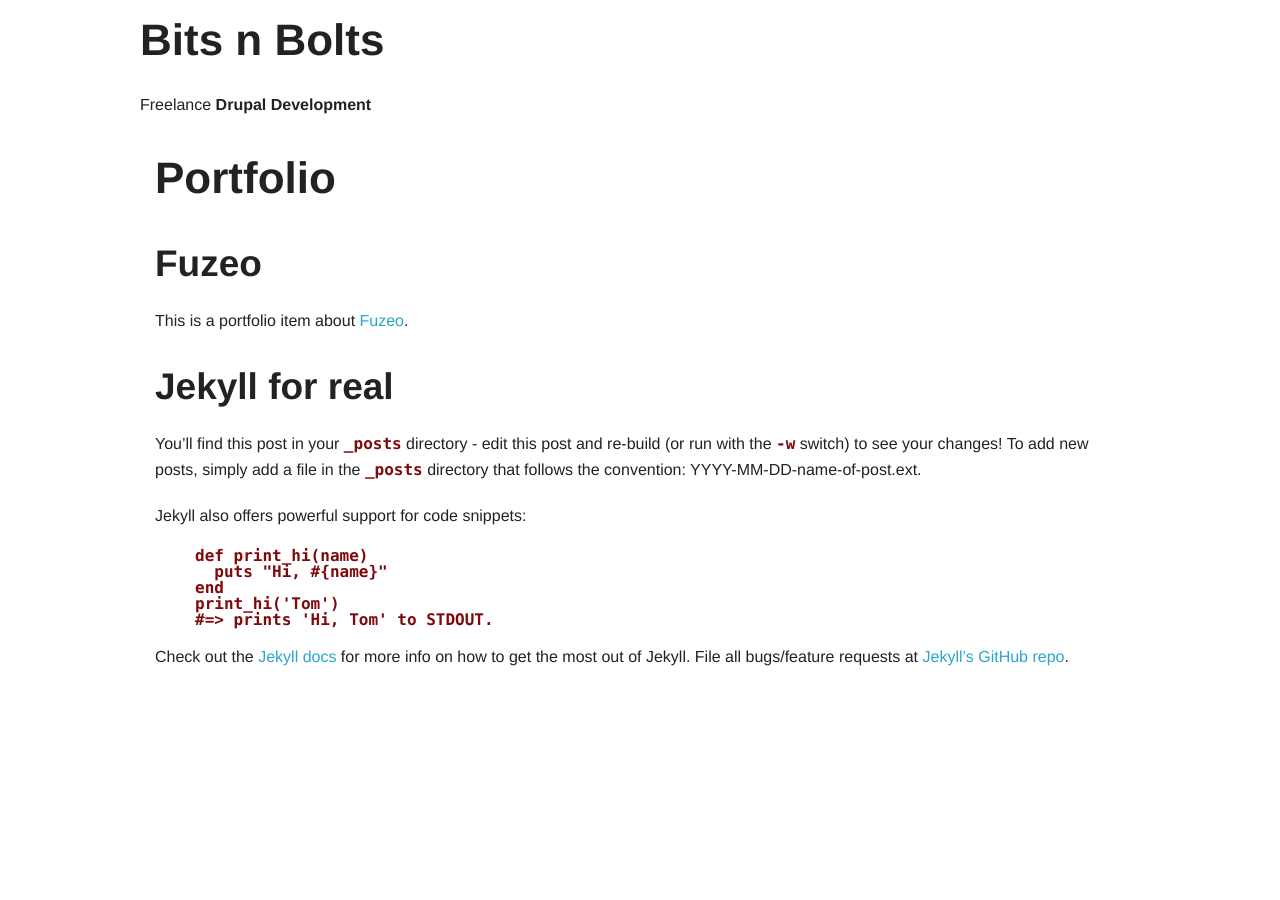
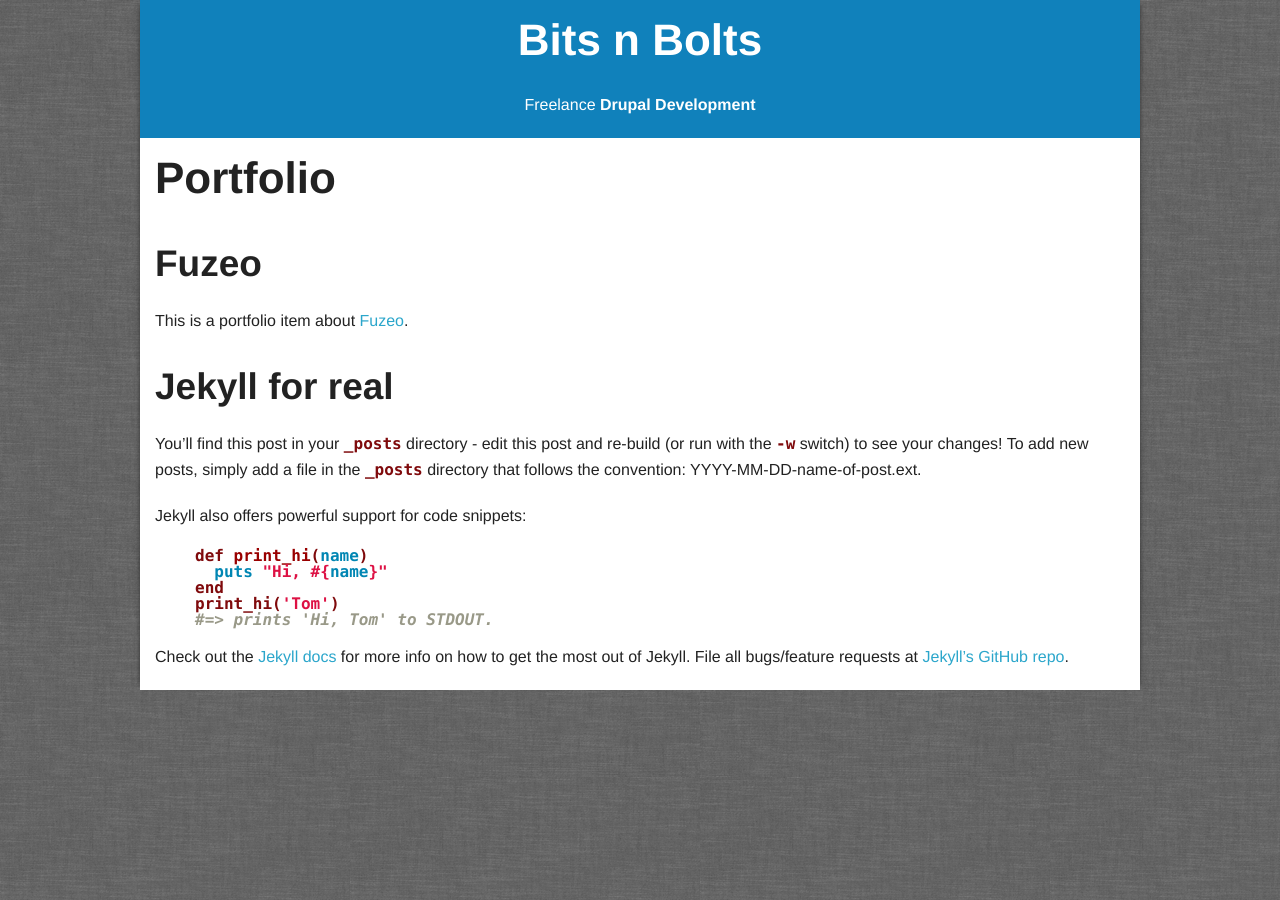
Before and after one commit to thijsvdanker/thijsvdanker.github.com, a Jekyll site: the page built from index.html, in a window 1280 px wide. Built offline with Jekyll 4.4.1, drawn with Linux system fonts in a browser that asks for light colours; Markdown is read by kramdown in place of the engine named in the settings.

Commit message:
Updated default.html

```diff
--- a/_layouts/default.html
+++ b/_layouts/default.html
@@ -66,14 +66,14 @@
 
   -->
 <link rel="stylesheet" href="css/foundation.css">
+      <!-- syntax highlighting CSS -->
+        <link rel="stylesheet" href="/css/syntax.css">
+        <!-- Custom CSS -->
+<link rel="stylesheet" href="/css/bnb.css">
       <script src="js/vendor/custom.modernizr.js"></script>
   <script>
     $(document).foundation();
   </script>
     </body>
 
-</html><noscript>
-        <!-- syntax highlighting CSS -->
-        <link rel="stylesheet" href="/css/syntax.css">
-        <!-- Custom CSS -->
-<link rel="stylesheet" href="/css/bnb.css"></noscript>
+</html>
```
